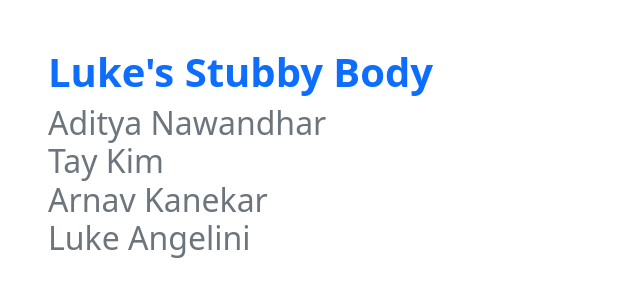
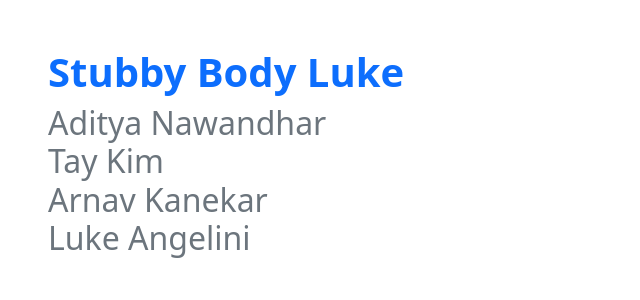
Before and after one commit to Firestorm0986/TAALrepository, a Flask app: page /stub/ in a window 1280 px wide. Shown: the part 66-366 px from the top of the page, without its empty margins (0-640 px from the left). Run offline with Flask 2, Linux system fonts and the light colour scheme.

Commit message:
Stub Change

```diff
--- a/templates/stub.html
+++ b/templates/stub.html
@@ -8,7 +8,7 @@
 {% block body %}
     <!- Try building a new body here, bootstrap is a wise choice ->
     <div class="px-5 py-5 mx-auto">
-        <h1 class="text-primary"><strong>Luke's Stubby Body</strong></h1>
+        <h1 class="text-primary"><strong>Stubby Body Luke</strong></h1>
         <h2 class="text-secondary">
             Aditya Nawandhar <br>
             Tay Kim <br>
```
